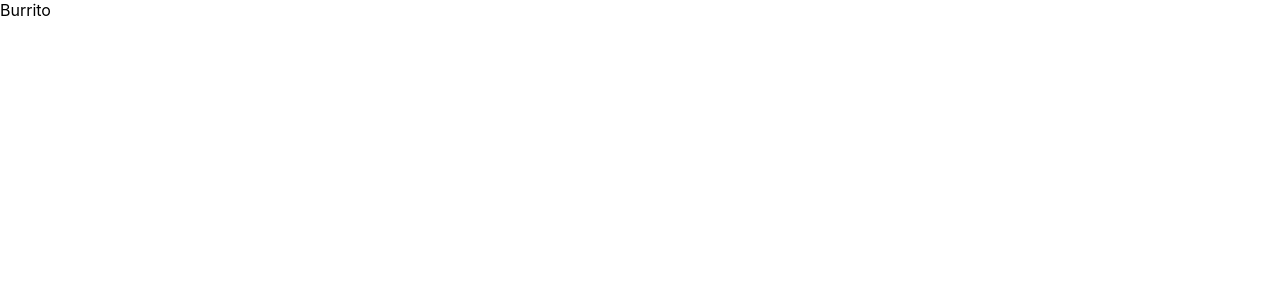
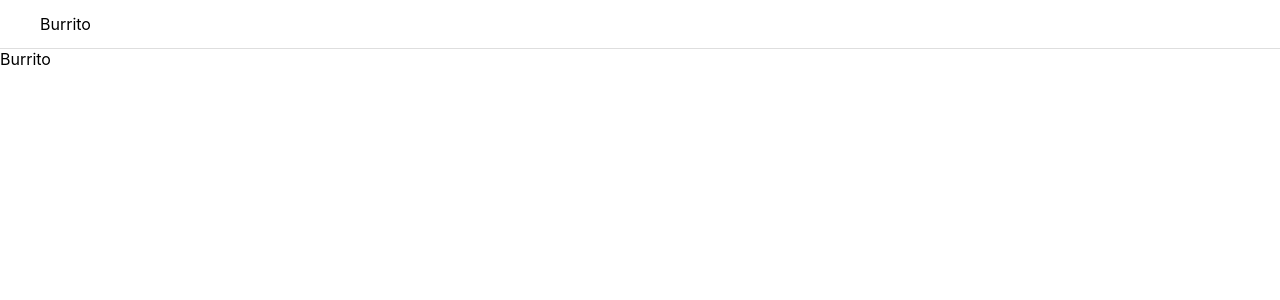
Before and after one commit to padok-team/burrito, a React (Vite) app in the folder front/: page / in a window 1280 px wide. Shown: the top 300 px of the page. Built offline with nearby package versions, Linux system fonts and the light colour scheme.

Commit message:
feat: add BaseLayout

```diff
--- a/front/index.html
+++ b/front/index.html
@@ -3,6 +3,7 @@
   <head>
     <meta charset="UTF-8" />
     <meta name="viewport" content="width=device-width, initial-scale=1.0" />
+    <link rel="stylesheet" type="text/css" href="/reset.css" />
     <title>Burrito</title>
   </head>
   <body>
--- /dev/null
+++ b/front/public/reset.css
@@ -0,0 +1,15 @@
+h1, h2, h3, h4, h5, h6, p, a, span, button, input {
+    all: unset;
+}
+
+html {
+    height: 100%;
+}
+
+body {
+    height: 100%;
+}
+
+#root {
+    height: 100%;
+}
--- /dev/null
+++ b/front/src/layouts/BaseLayout/BaseLayout.style.ts
@@ -0,0 +1,31 @@
+import styled from 'styled-components';
+import { colors, getSpacing } from 'stylesheet';
+
+export const Container = styled.div`
+  display: flex;
+  flex-direction: column;
+  align-items: stretch;
+`;
+
+export const Header = styled.div`
+  padding: 0 ${getSpacing(5)};
+  height: ${getSpacing(6)};
+  display: flex;
+  flex-direction: row;
+  align-items: center;
+  justify-content: start;
+  column-gap: ${getSpacing(2)};
+  border-bottom: 1px solid ${colors.gray0};
+`;
+
+export const Title = styled.h1`
+  display: flex;
+  flex-direction: row;
+  align-items: end;
+  justify-content: flex-start;
+  column-gap: ${getSpacing(1)};
+`;
+
+export const Content = styled.div`
+  flex-grow: 1;
+`;
--- /dev/null
+++ b/front/src/layouts/BaseLayout/BaseLayout.tsx
@@ -0,0 +1,23 @@
+import React, { ReactNode } from 'react';
+
+import { Container, Header, Title, Content } from './BaseLayout.style';
+import { FormattedMessage } from 'react-intl';
+
+interface Props {
+  children: ReactNode;
+}
+
+const BaseLayout: React.FC<Props> = ({ children }) => {
+  return (
+    <Container>
+      <Header>
+        <Title>
+          <FormattedMessage id="title" />
+        </Title>
+      </Header>
+      <Content>{children}</Content>
+    </Container>
+  );
+};
+
+export default BaseLayout;
--- /dev/null
+++ b/front/src/layouts/BaseLayout/index.ts
@@ -0,0 +1 @@
+export { default } from './BaseLayout';
--- a/front/src/pages/Home/Home.tsx
+++ b/front/src/pages/Home/Home.tsx
@@ -2,14 +2,17 @@ import React from 'react';
 import { FormattedMessage } from 'react-intl';
 
 import { Container } from './Home.style';
+import BaseLayout from 'layouts/BaseLayout';
 
 interface Props {}
 
 const Home: React.FC<Props> = () => {
   return (
-    <Container>
-      <FormattedMessage id="title" />
-    </Container>
+    <BaseLayout>
+      <Container>
+        <FormattedMessage id="title" />
+      </Container>
+    </BaseLayout>
   );
 };
 
--- /dev/null
+++ b/front/src/stylesheet.ts
@@ -0,0 +1,32 @@
+import { css } from 'styled-components';
+
+const SPACING_UNIT = 8;
+const MEASUREMENT_UNIT = 'px';
+
+const getPixels = (multiplier: number): number => multiplier * SPACING_UNIT;
+
+export const getSpacing = (multiplier: number): string =>
+  `${getPixels(multiplier)}${MEASUREMENT_UNIT}`;
+
+export const colors = {
+  black: '#2A2A2A',
+  gray0: '#DEDEDE',
+};
+export const font = {
+  size14: css`
+    font-size: 14px;
+    line-height: 20px;
+  `,
+  size16: css`
+    font-size: 16px;
+    line-height: 24px;
+  `,
+  size20: css`
+    font-size: 20px;
+    line-height: 28px;
+  `,
+  size24: css`
+    font-size: 24px;
+    line-height: 28px;
+  `,
+};
```
